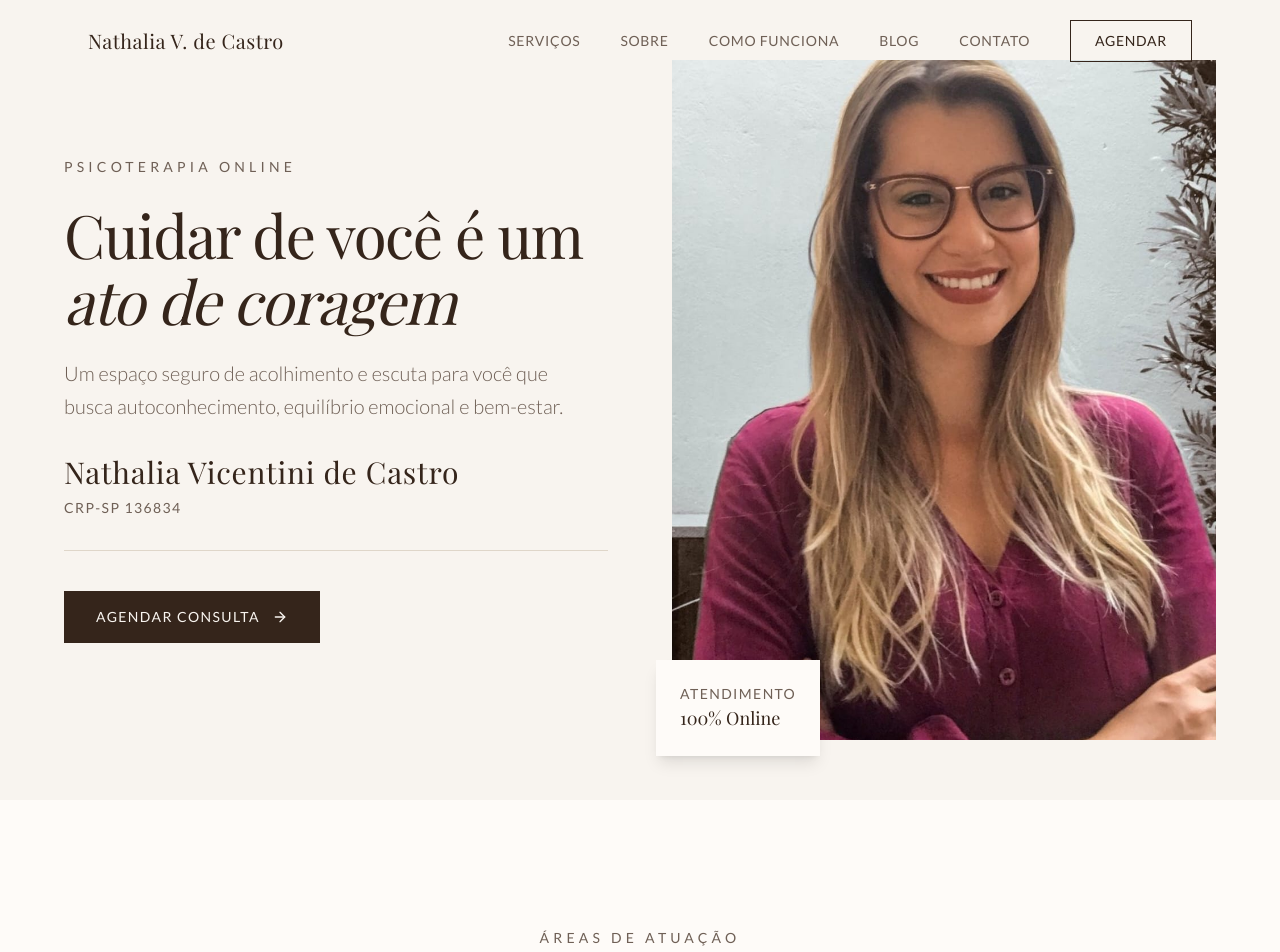
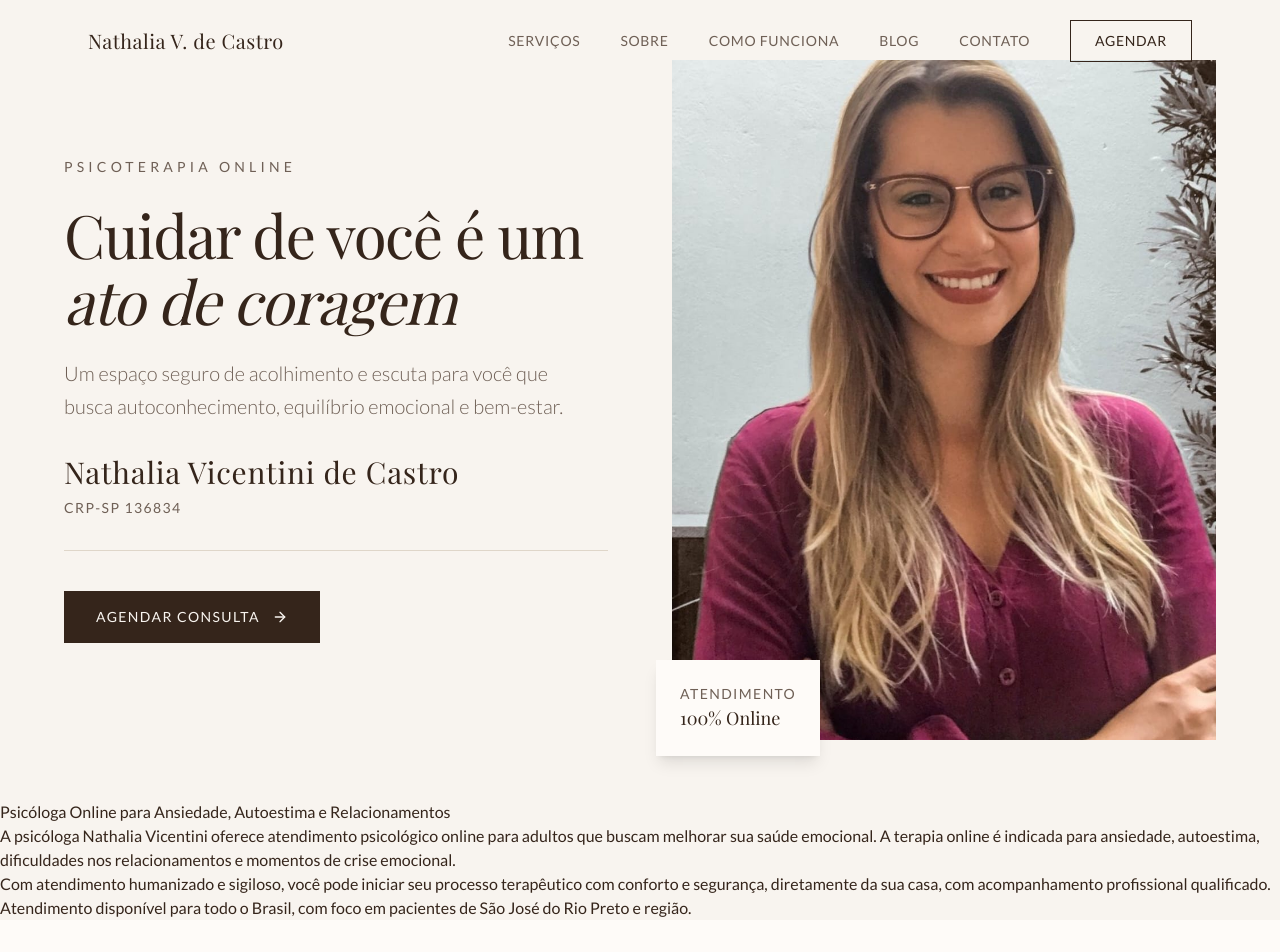
Before and after one commit to joohncastro-gif/NATHALIAVICENTINI, a Next.js app: page / in a window 1280 px wide. Shown: the top 952 px of the page. Built offline with nearby package versions, Linux system fonts and the light colour scheme; a web font is replaced by a local one.

Commit message:
feat: add SEO-optimized content and internal links to Home page

```diff
--- a/app/page.tsx
+++ b/app/page.tsx
@@ -15,16 +15,69 @@ export default function Home() {
     <>
       <StructuredData />
       <Header />
+
       <main>
+
+        {/* 🔥 H1 PRINCIPAL (OBRIGATÓRIO PRA SEO) */}
+        <section style={{ display: 'none' }}>
+          <h1>Psicóloga Online Nathalia Vicentini - Terapia para Ansiedade, Autoestima e Relacionamentos</h1>
+        </section>
+
         <Hero />
+
+        {/* 🔥 TEXTO SEO (Google AMA ISSO) */}
+        <section>
+          <h2>Psicóloga Online para Ansiedade, Autoestima e Relacionamentos</h2>
+
+          <p>
+            A psicóloga Nathalia Vicentini oferece atendimento psicológico online para adultos que buscam melhorar sua saúde emocional.
+            A terapia online é indicada para ansiedade, autoestima, dificuldades nos relacionamentos e momentos de crise emocional.
+          </p>
+
+          <p>
+            Com atendimento humanizado e sigiloso, você pode iniciar seu processo terapêutico com conforto e segurança,
+            diretamente da sua casa, com acompanhamento profissional qualificado.
+          </p>
+
+          <p>
+            Atendimento disponível para todo o Brasil, com foco em pacientes de São José do Rio Preto e região.
+          </p>
+        </section>
+
         <Services />
         <About />
+
+        {/* 🔥 MAIS CONTEÚDO SEO */}
+        <section>
+          <h2>Como funciona a terapia online?</h2>
+
+          <p>
+            A terapia online funciona por meio de videochamadas seguras, seguindo todas as diretrizes do Conselho Federal de Psicologia.
+            O atendimento é tão eficaz quanto o presencial e permite maior flexibilidade de horários.
+          </p>
+
+          <p>
+            Durante as sessões, são trabalhadas questões emocionais como ansiedade, insegurança, autoestima e conflitos nos relacionamentos.
+          </p>
+        </section>
+
         <Testimonials />
         <HowItWorks />
         <FAQ />
+
+        {/* 🔥 LINK INTERNO (SEO FORTE) */}
+        <section>
+          <p>
+            Saiba mais sobre o atendimento acessando nossa página de{" "}
+            <a href="/psicologa-online">psicóloga online</a> e descubra como iniciar seu processo terapêutico.
+          </p>
+        </section>
+
         <BlogPreview />
         <CTASection />
+
       </main>
+
       <Footer />
     </>
   )
```
